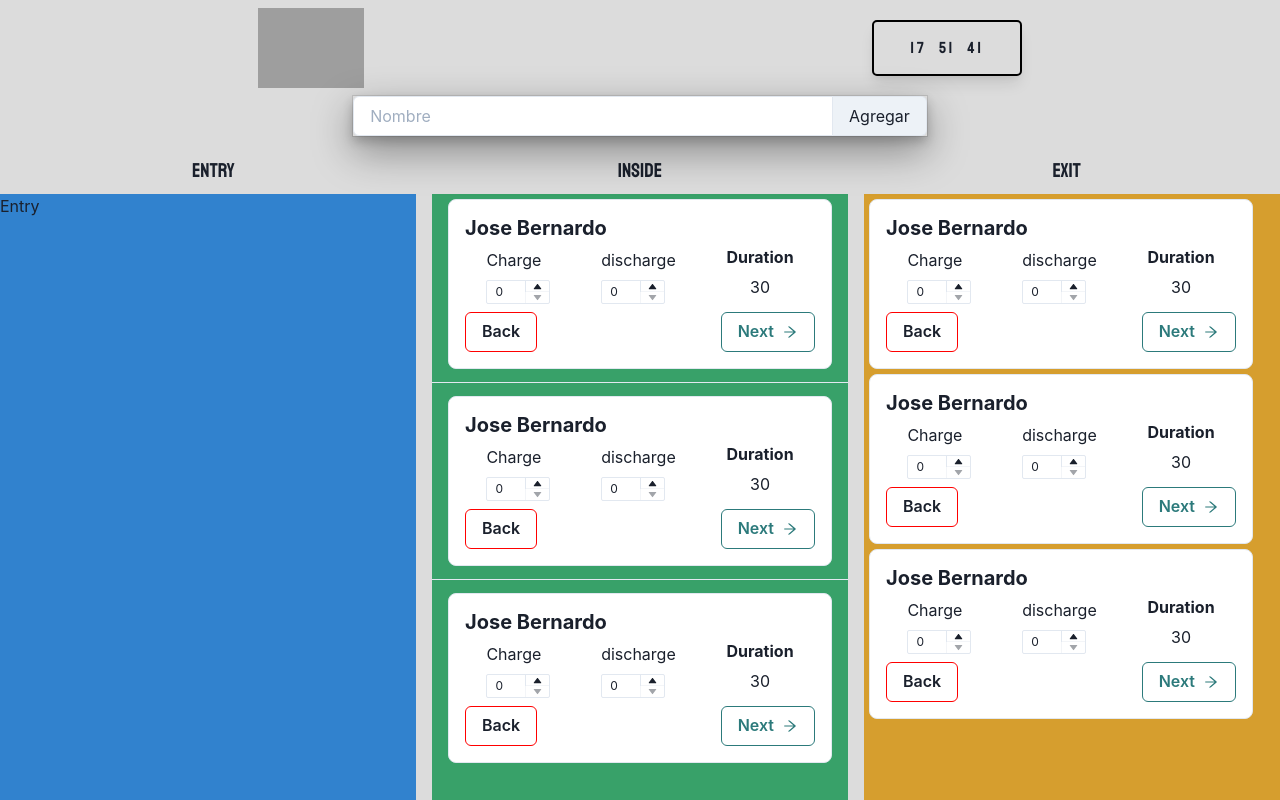
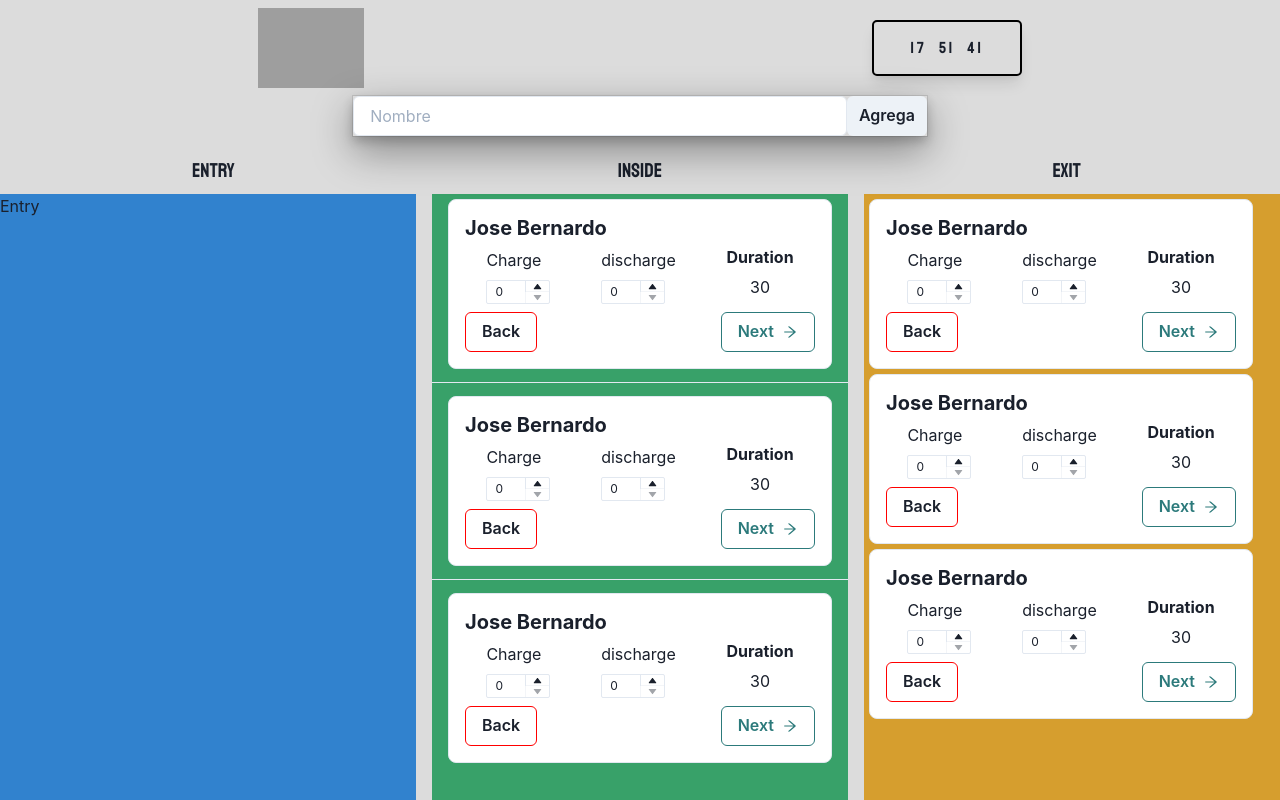
Before and after one commit to Miguel-Andres/WarehouseLogist, a React (Create React App) app: page / in a window 1280 px wide. Shown: the top 800 px of the page. Built offline with nearby package versions, Linux system fonts and the light colour scheme; grey boxes are pictures that could not be loaded.

Commit message:
input add  ON

```diff
--- a/src/components/Search.js
+++ b/src/components/Search.js
@@ -1,17 +1,32 @@
-import React from "react";
-import { Container, Input, InputGroup, InputRightAddon } from "@chakra-ui/react";
+import React, {  useState } from "react";
+import { Container, Input, InputGroup,  Button} from "@chakra-ui/react";
 
 export default function Search() {
 
+    const [input, setInput] = useState("")
+    const [dato ,setDato]=useState("")
 
+   const handleChange=(e)=>{
+    setInput(e.target.value)
+   }
+
+   const enviar=(e)=>{
+      e.preventDefault()
+      setDato([...dato,{name:input}])
+      setInput("")
+   }
 
   return (
     <React.Fragment>
       <Container mb={3}>
+
+        <form onSubmit={enviar}>
         <InputGroup boxShadow="dark-lg">
-          <Input type="text" placeholder="Nombre" bg="white" />
-          <InputRightAddon children="Agregar" />
+          <Input type="text" placeholder="Nombre" bg="white" onChange={handleChange} name="name" value={input}/>
+          <Button type="submit">Agrega</Button>
         </InputGroup>
+        </form>
+
       </Container>
     </React.Fragment>
   );
```
